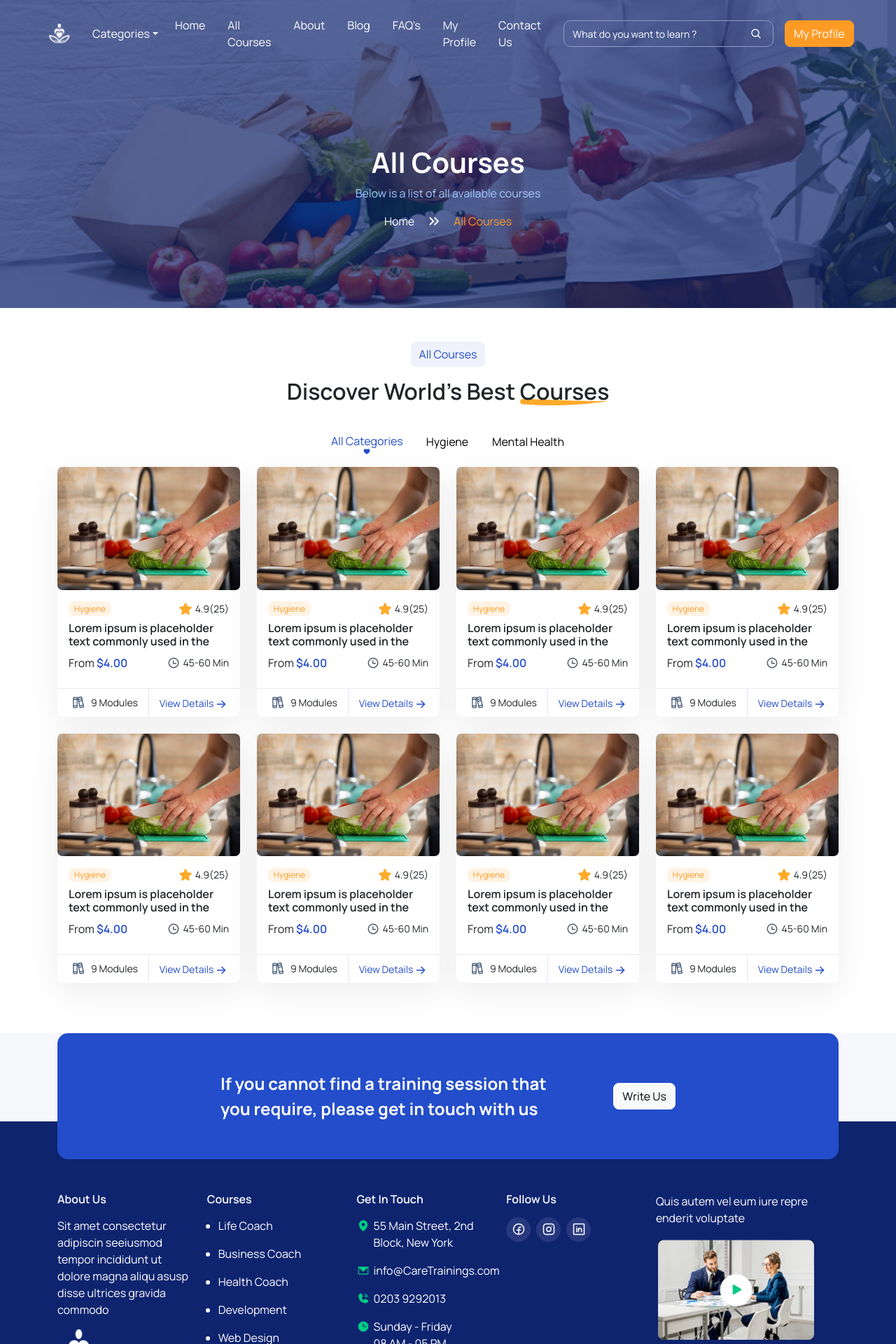
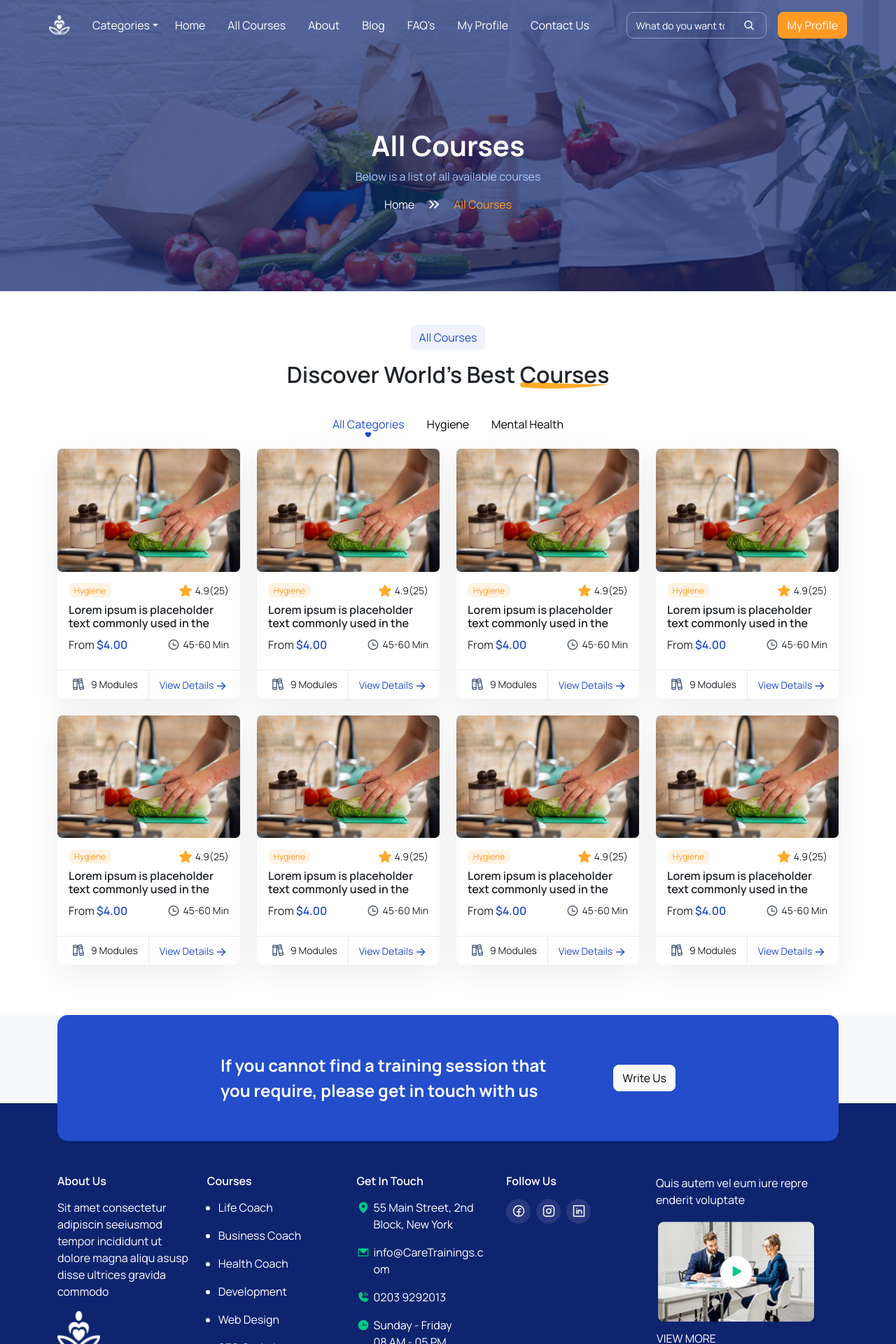
Before and after one commit to imharshm/my-academy, a React (Create React App) app: page /AllCourses in a window 1280 px wide. Shown: the top 1920 px of the page at 70% size. Built offline with nearby package versions, Linux system fonts and the light colour scheme.

Commit message:
minor fixes

```diff
--- a/src/assets/css/main.scss
+++ b/src/assets/css/main.scss
@@ -151,6 +151,9 @@ body {
       width: 300px;
       border: 1px solid rgba(143, 155, 193, 1);
       border-radius: 10px;
+      @include media-breakpoint-down(xxl) {
+        width: 200px;
+      }
       input,
       input::placeholder {
         color: #ffffff;
@@ -198,6 +201,10 @@ body {
   .nav-item {
     &:focus-visible {
       outline: none;
+    }
+    .nav-link {
+      box-shadow: none;
+      border: none;
     }
   }
 }
--- a/src/components/Courses/DetailedCourse.js
+++ b/src/components/Courses/DetailedCourse.js
@@ -49,13 +49,13 @@ const DetailedCourse = () => {
                 What is Basics of Food Hygiene <br /> in Hospitality Industry
               </h2>
               <ul className="course-detailed__ul d-flex mb-4">
-                <li className="pe-4 border-end">
+                <li className="pe-2 pe-lg-4 border-end">
                   <a href="/#">
                     <img src={CourseDesc} alt="" />
                     Course Description
                   </a>
                 </li>
-                <li className="pe-4 border-end">
+                <li className="pe-2 pe-lg-4 border-end">
                   <a href="/#">
                     <img src={Target} alt="" />
                     Target Audience
@@ -246,7 +246,7 @@ const DetailedCourse = () => {
             <Button className="btn-txt-primary mb-3">Latest Courses</Button>
             <h4 className="section-title">Browser Latest Courses</h4>
           </div>
-          <Row className="justify-content-between">
+          <Row className="justify-content-center justify-content-xl-between">
             {[...Array(3)].map(() => {
               return (
                 <Col xs={12} md={4} style={{ maxWidth: "400px" }}>
--- a/src/components/Courses/allCourses.scss
+++ b/src/components/Courses/allCourses.scss
@@ -38,6 +38,9 @@
   li {
     &:not(:last-child) {
       margin-right: 2rem;
+      @include media-breakpoint-down(lg) {
+        margin-right: 0.5rem;
+      }
     }
     a {
       text-decoration: none;
@@ -84,6 +87,9 @@
       flex-direction: column;
       align-items: center;
       padding: 5rem;
+      @include media-breakpoint-down(lg) {
+        padding: 1rem;
+      }
       @include media-breakpoint-down(md) {
         padding: 0.5rem;
       }
@@ -92,7 +98,7 @@
   .student-feedback__data {
     font-size: 14px;
     padding: 0 2.5rem;
-    @include media-breakpoint-down(md) {
+    @include media-breakpoint-down(lg) {
       font-size: 12px;
       padding: 0 1rem;
     }
--- a/src/components/Footer.js
+++ b/src/components/Footer.js
@@ -53,7 +53,7 @@ const Footer = ({ writeUs }) => {
                 </p>
                 <img src={Logo} alt="" className="d-none d-md-block" />
               </Col>
-              <Col xs={6} md={3} className="order-1 order-md-1 mb-3 mb-md-0">
+              <Col xs={6} md={3} className="order-1 order-md-1 mb-5 mb-md-0">
                 <h6>Courses</h6>
                 <ul className="ps-3">
                   {coursesList.map((course, i) => {
@@ -69,7 +69,7 @@ const Footer = ({ writeUs }) => {
                 <h6>Get In Touch</h6>
                 <ul className="list-unstyled get-in-touch__ul">
                   <li className="address">55 Main Street, 2nd Block, New York</li>
-                  <li className="email">info@CareTrainings.com</li>
+                  <li className="email text-break">info@CareTrainings.com</li>
                   <li className="phone">0203 9292013</li>
                   <li className="timing">
                     Sunday - Friday <br />
--- a/src/components/Header.js
+++ b/src/components/Header.js
@@ -65,9 +65,7 @@ const Header = () => {
                   );
                 })}
               </Nav>
-            </Offcanvas.Body>
-          </Navbar.Offcanvas>
-          <Nav className="d-flex flex-row  ms-auto">
+              <Nav className="d-flex flex-row ms-auto">
                 {pathname === "/" && (
                   <>
                     <Button variant="primary" className="me-2">
@@ -80,7 +78,7 @@ const Header = () => {
                 )}
                 {pathname !== "/" && (
                   <>
-                <InputGroup className="header-input d-none d-lg-flex">
+                    <InputGroup className="header-input d-none d-xl-flex">
                       <Form.Control
                         placeholder="What do you want to learn ?"
                         aria-label="Recipient's username"
@@ -96,6 +94,9 @@ const Header = () => {
                   </>
                 )}
               </Nav>
+            </Offcanvas.Body>
+          </Navbar.Offcanvas>
+
           <Navbar.Toggle aria-controls={`offcanvasNavbar-expand-xl`} />
         </Container>
       </Navbar>
```
Lines whose indentation alone changed are shown as unchanged.
